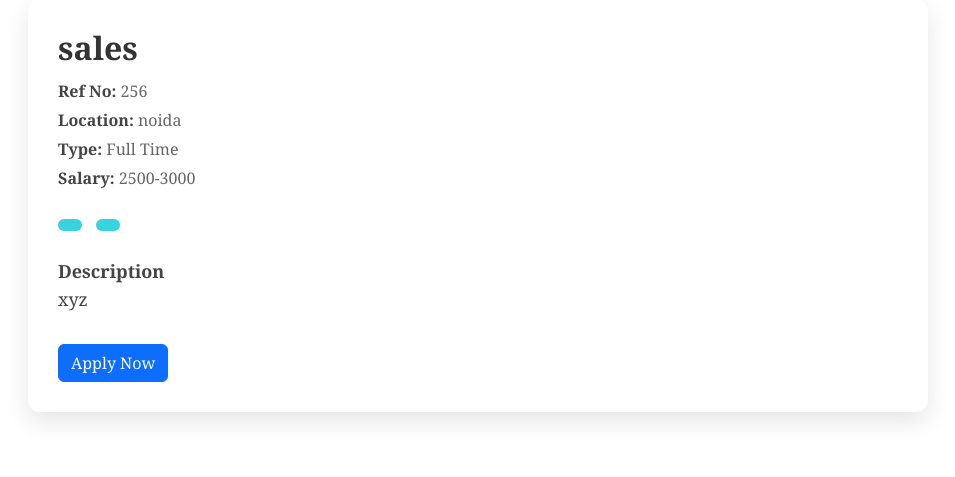
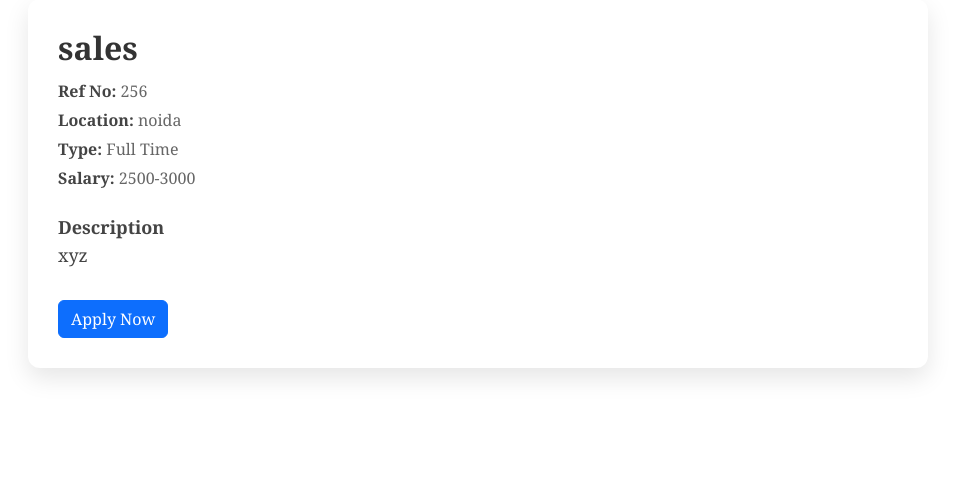
Before and after one commit to neemkaroli12/neemkaroli, a Django app: page /app/job/1/ in a window 1280 px wide. Shown: the part 208-685 px from the top of the page, without its empty margins (162-1117 px from the left). Run offline with Django 5.2, Linux system fonts and the light colour scheme; data comes from the database, SQL or seed files in the repository.

Commit message:
webnn commit

```diff
--- a/my_app/templates/my_app/job_detail.html
+++ b/my_app/templates/my_app/job_detail.html
@@ -38,19 +38,7 @@
     margin-bottom: 30px;
 }
 
-.job-tags {
-    margin-bottom: 20px;
-}
 
-.job-tags span {
-    display: inline-block;
-    background: #37d4e0ff;
-    color: #333;
-    font-size: 14px;
-    padding: 6px 12px;
-    margin-right: 10px;
-    border-radius: 6px;
-}
 
 .apply-btn {
     display: inline-block;
@@ -81,20 +69,12 @@
 
 <div class="job-detail-container">
     <h1 class="job-title">{{ job.title }}</h1>
-
     <div class="job-meta">
-    <strong>Ref No:</strong> {{ job.reference_number }} <br>
+    <strong>Ref No:</strong> {{ job.reference_number }}<br>
     <strong>Location:</strong> {{ job.location }} <br>
     <strong>Type:</strong> {{ job.job_type }} <br>
     <strong>Salary:</strong> {{ job.salary|default:"Not disclosed" }}
 </div>
-
-
-    <div class="job-tags">
-        <span>{{ job.experience_level }}</span>
-        <span>{{ job.category }}</span>
-    </div>
-
     <div class="job-description">
         <strong>Description</strong><br>
         {{ job.description|linebreaks }}
```
